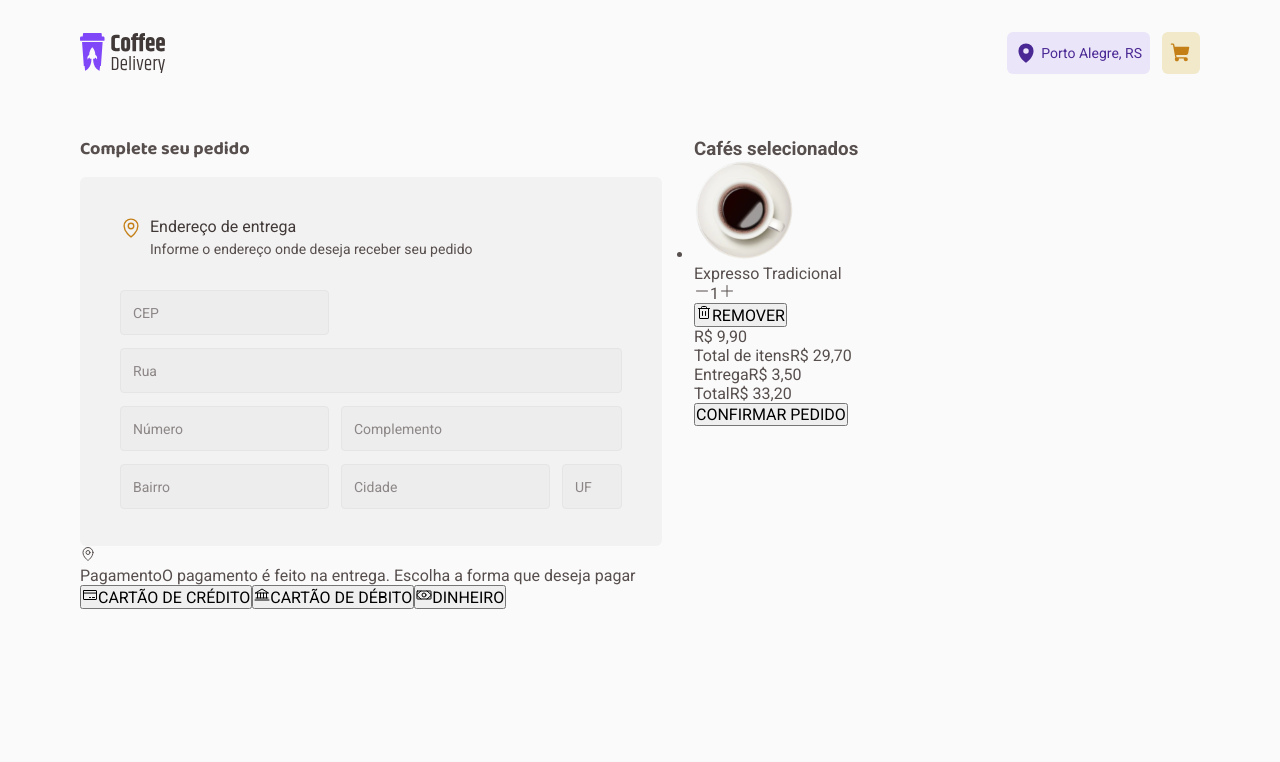
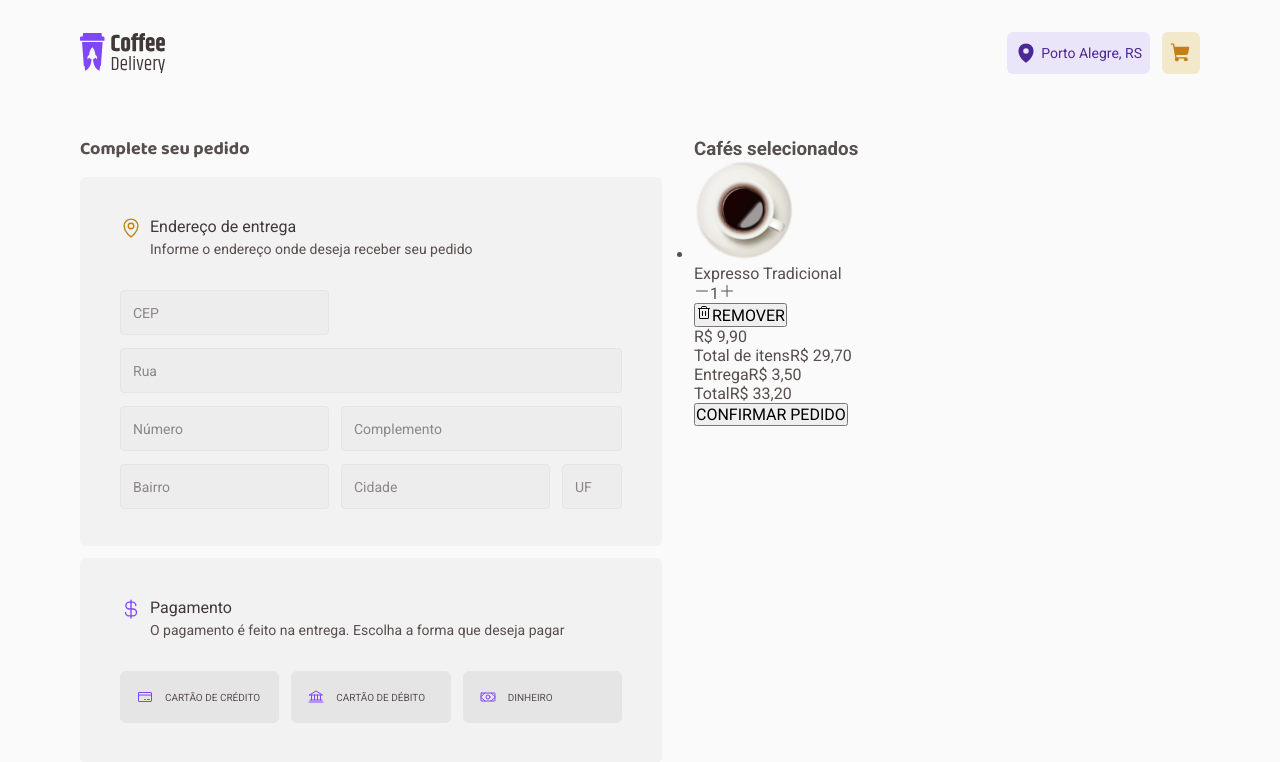
Before and after one commit to rafael-santana-almeida/ignite_coffee-delivery, a React (Vite) app: page /checkout in a window 1280 px wide. Shown: the top 762 px of the page. Built offline with nearby package versions, Linux system fonts and the light colour scheme.

Commit message:
Styling payment section

```diff
--- a/src/pages/Checkout/index.tsx
+++ b/src/pages/Checkout/index.tsx
@@ -1,11 +1,12 @@
-import { Bank, CreditCard, MapPin, Minus, Money, Plus, Trash } from "phosphor-react";
+import { Bank, CreditCard, CurrencyDollar, MapPin, Minus, Money, Plus, Trash } from "phosphor-react";
 import coffeeImage from "../../assets/coffees/american.svg";
 
 import {
   CheckoutContainer,
   CompleteYourOrderContainer,
   AddressContainer,
-  AddressFormContainer
+  AddressFormContainer,
+  PaymentContainer
 } from "./styles";
 
 export function Checkout() {
@@ -46,9 +47,10 @@ export function Checkout() {
           </AddressFormContainer>
         </AddressContainer>
 
-        <div>
+        <PaymentContainer>
           <div>
-            <MapPin />
+            <CurrencyDollar size={22} />
+
             <div>
               <span>Pagamento</span>
               <span>O pagamento é feito na entrega. Escolha a forma que deseja pagar</span>
@@ -57,21 +59,21 @@ export function Checkout() {
 
           <div>
             <button>
-              <CreditCard />
+              <CreditCard size={16} />
               CARTÃO DE CRÉDITO
             </button>
 
             <button>
-              <Bank />
+              <Bank size={16} />
               CARTÃO DE DÉBITO
             </button>
 
             <button>
-              <Money />
+              <Money size={16} />
               DINHEIRO
             </button>
           </div>
-        </div>
+        </PaymentContainer>
       </CompleteYourOrderContainer>
 
       <div>
--- a/src/pages/Checkout/styles.ts
+++ b/src/pages/Checkout/styles.ts
@@ -102,3 +102,70 @@ export const AddressFormContainer = styled.form`
     }
   }
 `;
+
+export const PaymentContainer = styled.section`
+  margin-top: 0.75rem;
+  background: ${props => props.theme["base-card"]};
+  padding: 2.5rem;
+  border-radius: 6px;
+
+  div:nth-child(1) {
+    display: flex;
+    align-items: flex-start;
+    gap: 0.5rem;
+
+    svg {
+      color: ${props => props.theme.purple};
+    }
+
+    div {
+      display: flex;
+      flex-direction: column;
+      gap: 0.125rem;
+
+      span {
+        line-height: 1.3;
+        font-size: 0.875rem;
+        color: ${props => props.theme["base-text"]};
+      }
+
+      span:first-of-type {
+        font-size: 1rem;
+        color: ${props => props.theme["base-subtitle"]};
+      }
+    }
+  }
+
+  > div:nth-child(2) {
+    margin-top: 2rem;
+
+    display: grid;
+    grid-template-columns: 1fr 1fr 1fr;
+    gap: 0.75rem;
+    height: 3.25rem;
+
+    button {
+      display: flex;
+      align-items: center;
+      font-size: 0.625rem;
+      gap: 0.75rem;
+      padding: 1rem 0 1rem 1rem;
+      background: ${props => props.theme["base-button"]};
+      color: ${props => props.theme["base-text"]};
+      border: 1px solid ${props => props.theme["base-button"]};
+      border-radius: 6px;
+      cursor: pointer;
+      transition: 0.2s;
+
+      svg {
+        color: ${props => props.theme.purple};
+      }
+
+      :hover {
+        color: ${props => props.theme["base-subtitle"]};
+        background: ${props => props.theme["base-hover"]};
+        border: 1px solid ${props => props.theme["base-hover"]};
+      }
+    }
+  }
+`
```
